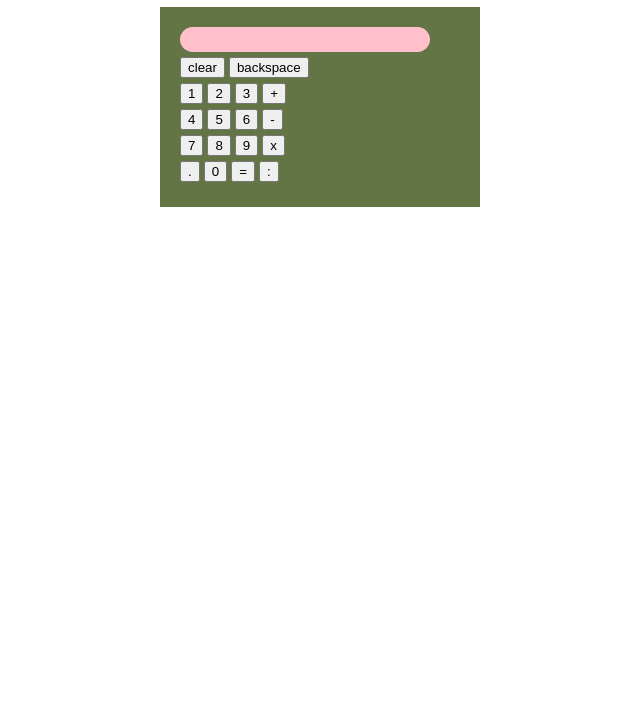
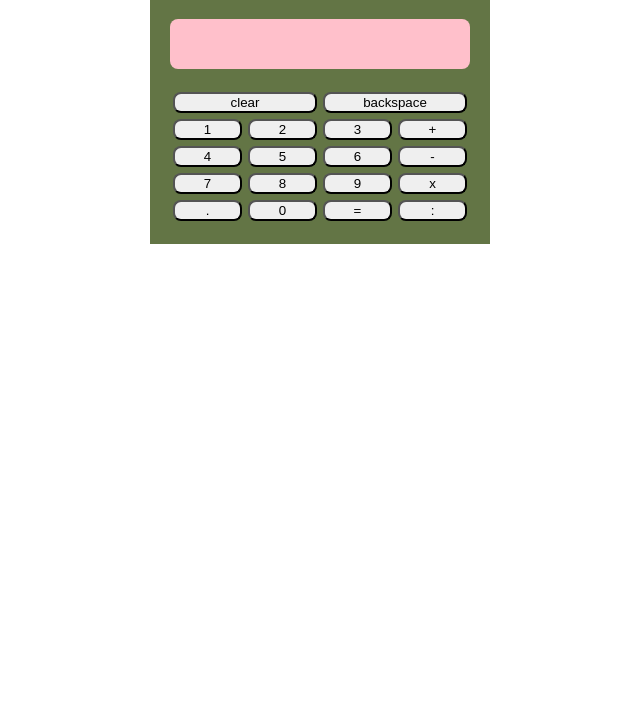
Before and after one commit to 03G03/calculator, a plain HTML site: page index.html in a window 1280 px wide. Shown: the part 81-800 px from the top of the page, without its empty margins (320-960 px from the left). Drawn offline with Linux system fonts and the light colour scheme.

Commit message:
Edit Flex Arrangement

```diff
--- a/index.css
+++ b/index.css
@@ -1,4 +1,8 @@
 body {
+    margin: 0;
+}
+
+.page {
     display: flex;
     flex-direction: column;
     align-items: center;
@@ -9,22 +13,24 @@ body {
 }
 
 .section-calculator {
-    display: flex;
-    flex-direction: column;
-    justify-content: space-between;
     background-color: #637545;
-    height: fit-content;
-    width: 280px;
     padding: 20px;
 }
 
 #display-box {
     background-color: pink;
-    border-radius: 20px;
-    width: 250px;
-    height: 25px;
+    border-radius: 8px;
+    width: 300px;
+    height: 50px;
+    margin-bottom: 20px;
 }
 
 .content {
-    margin-bottom: 5px;
+    display: flex;
 }
+
+.content button {
+    border-radius: 8px;
+    margin: 3px;
+    flex: 1;
+}
--- a/index.html
+++ b/index.html
@@ -10,6 +10,7 @@
 </head>
 
 <body>
+    <div class="page">
         <h1 id="title">Coquette Theme Calculator</h1>
         <div class="section-calculator">
             <div class="content" id="display-box"></div>
@@ -44,6 +45,7 @@
                 </div>
             </div>
         </div>
+    </div>
 </body>
 
 </html>
```
Lines whose indentation alone changed are shown as unchanged.
